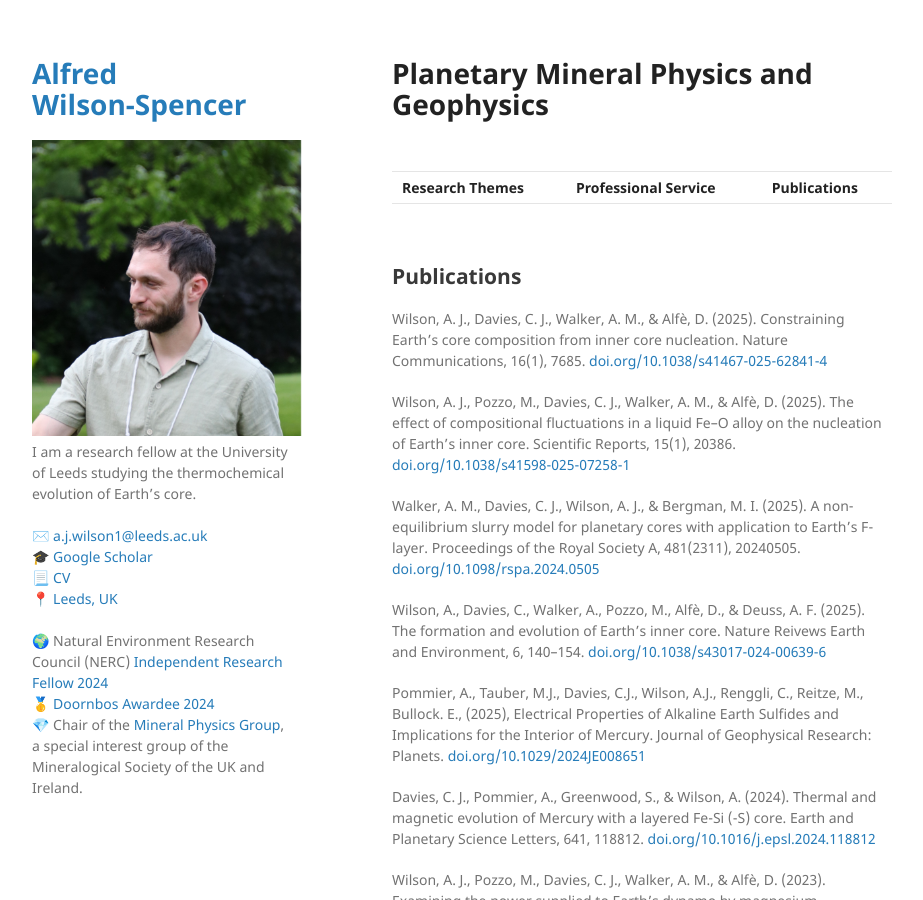
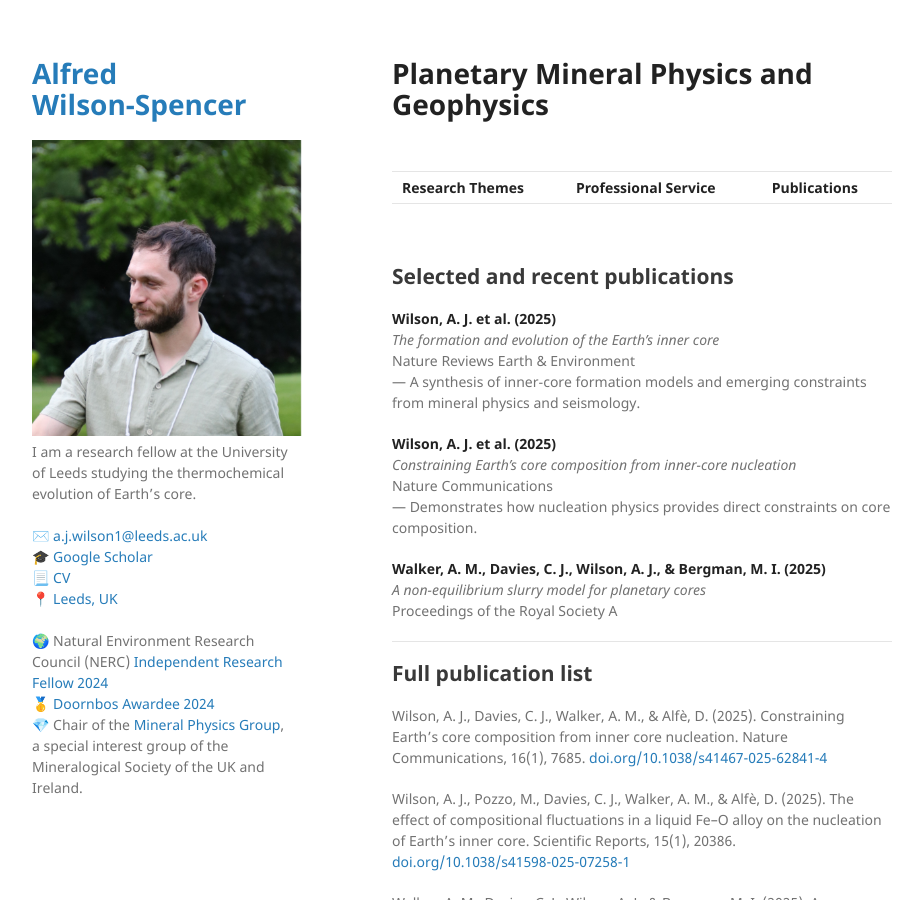
Before and after one commit to Fwilson93/Portfolio, a Jekyll site: the page built from publications.md, in a window 1280 px wide and 900 px high. Shown: the whole window, without its empty margins (178-1101 px from the left). Built offline with Jekyll 4.4.1, drawn with Linux system fonts in a browser that asks for light colours; our own code applies the rules of GitHub Pages for plain Markdown files.

Commit message:
Update publications.md

```diff
--- a/publications.md
+++ b/publications.md
@@ -9,7 +9,27 @@ layout: default
 | [__Research Themes__](./research-themes.html) | [__Professional Service__](./professional-service.html) | [__Publications__](./publications.html) |
 
 <br/>
-## Publications
+
+## Selected and recent publications
+
+**Wilson, A. J. et al. (2025)**
+*The formation and evolution of the Earth’s inner core*
+Nature Reviews Earth & Environment
+— A synthesis of inner‑core formation models and emerging constraints from mineral physics and seismology.
+
+**Wilson, A. J. et al. (2025)**
+*Constraining Earth’s core composition from inner‑core nucleation*
+Nature Communications
+— Demonstrates how nucleation physics provides direct constraints on core composition.
+
+**Walker, A. M., Davies, C. J., Wilson, A. J., & Bergman, M. I. (2025)**
+*A non‑equilibrium slurry model for planetary cores*
+Proceedings of the Royal Society A
+
+---
+
+## Full publication list
+
 
 Wilson, A. J., Davies, C. J., Walker, A. M., & Alfè, D. (2025). Constraining Earth’s core composition from inner core nucleation. Nature Communications, 16(1), 7685. <a href="https://doi.org/10.1038/s41467-025-62841-4">doi.org/10.1038/s41467-025-62841-4</a>
 
```
